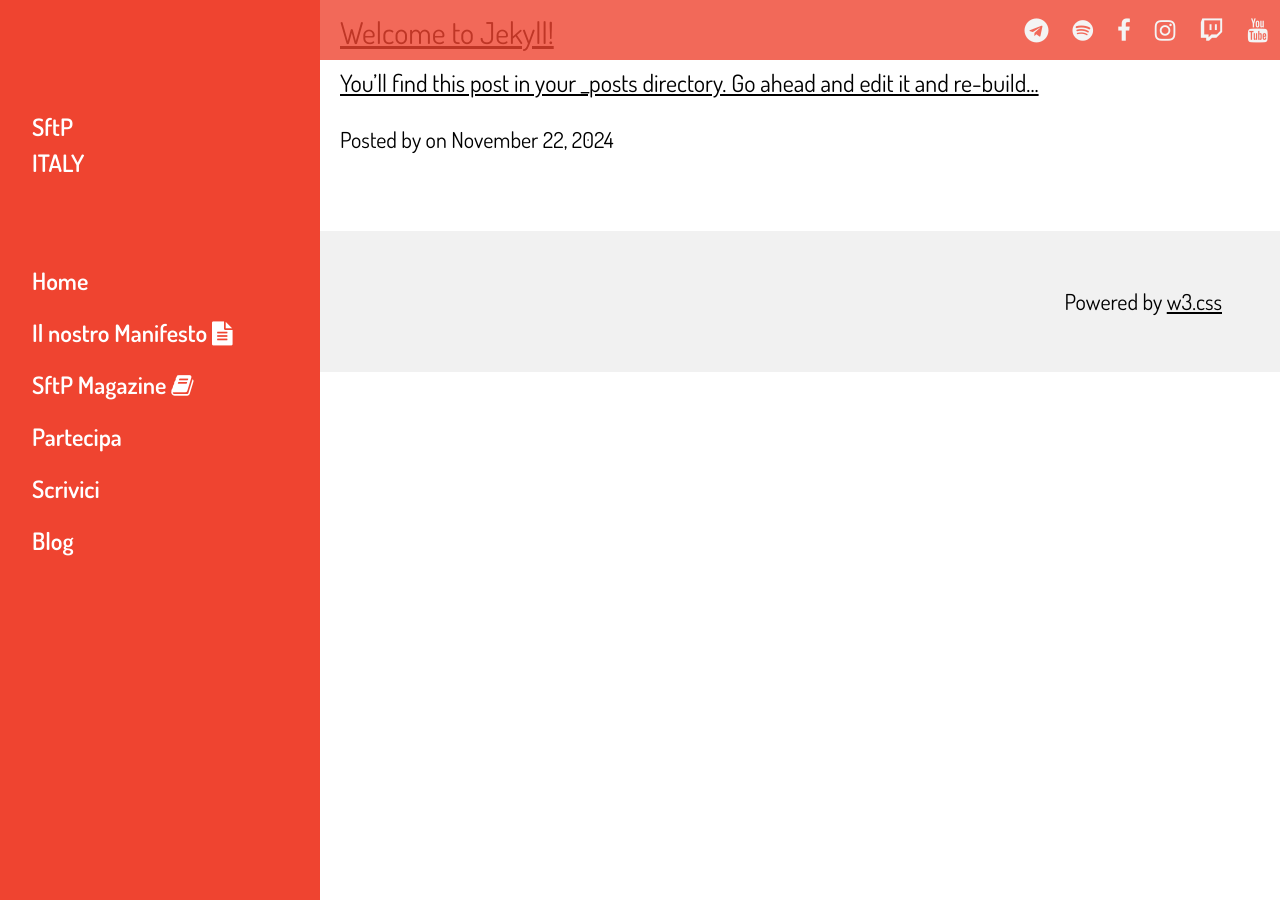
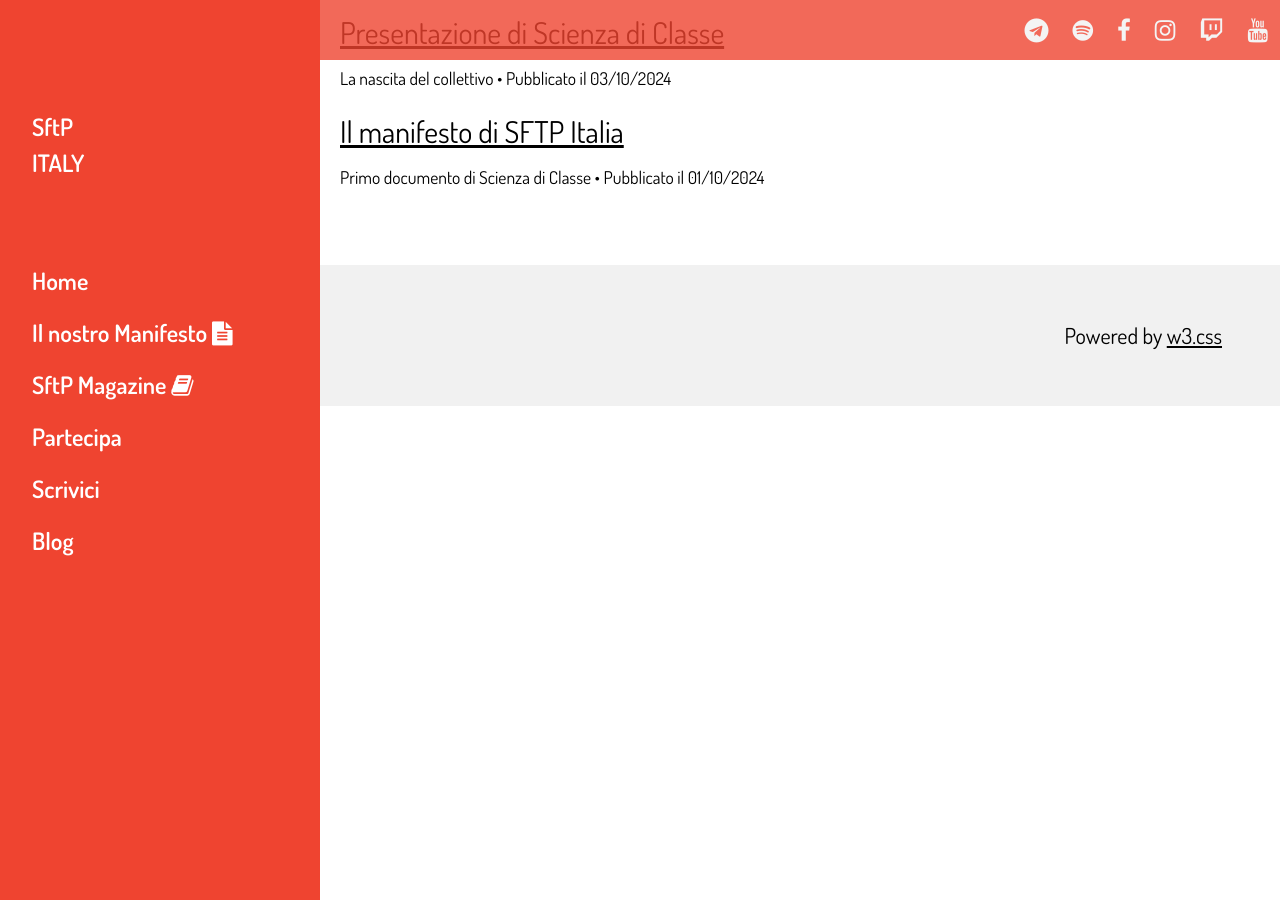
Before and after one commit to scienzadiclasse/sftp-italy.github.io, a Jekyll site: the page built from blog/index.html, in a window 1280 px wide. Built offline with Jekyll 4.4.1, drawn with Linux system fonts in a browser that asks for light colours; part of the change alters nothing that is shown.

Commit message:
first 2 blog entries

```diff
--- a/_includes/sidebar.html
+++ b/_includes/sidebar.html
@@ -7,7 +7,7 @@
     <a href="#" onclick="w3_close()" class="w3-bar-item w3-button w3-hover-white" style="font-size:24px">Home</a>
         <!-- <a href="https://www.instagram.com/sftp.canada/" target="blank" onclick="w3_close()" onclick="w3_close()" class="w3-bar-item w3-button w3-hover-white" style="font-size:24px">Instagram <i class="fa fa-instagram" style="font-size:24px"></i></a>
     <a href="https://linktr.ee/sftp.canada" target="blank" onclick="w3_close()" onclick="w3_close()" class="w3-bar-item w3-button w3-hover-white" style="font-size:24px">Linktree <i class="fa fa-tree" style="font-size:24px"></i></a> -->
-    <a href="docs/manifesto.pdf" target="blank" onclick="w3_close()" class="w3-bar-item w3-button w3-hover-white" style="font-size:24px">Il nostro Manifesto  <i class="fa fa-file-text" style="font-size:24px"></i></a>
+    <a href="/docs/manifesto.pdf" target="blank" onclick="w3_close()" class="w3-bar-item w3-button w3-hover-white" style="font-size:24px">Il nostro Manifesto  <i class="fa fa-file-text" style="font-size:24px"></i></a>
     <a href="https://magazine.scienceforthepeople.org/" target="blank" onclick="w3_close()" class="w3-bar-item w3-button w3-hover-white" style="font-size:24px">SftP Magazine <i class="fa fa-book"></i></a>
     <a href="#partecipa" onclick="w3_close()" class="w3-bar-item w3-button w3-hover-white" style="font-size:24px">Partecipa </a>
     <a href="#scrivici" onclick="w3_close()" class="w3-bar-item w3-button w3-hover-white" style="font-size:24px">Scrivici</a>
--- /dev/null
+++ b/_posts/2024-10-01-manifesto.markdown
@@ -0,0 +1,36 @@
+---
+layout: post
+title: "Il manifesto di SFTP Italia"
+date:  2024-10-01
+subtitle: "Primo documento di Scienza di Classe"
+categories: docs
+---
+**Scienza di Classe** nasce come un gruppo di lavoratrici e lavoratori della scienza, i quali riflettono sulla complessità socio-politica permeante la produzione scientifica e che vogliono una scienza a supporto degli oppressi del mondo.
+
+In questi ultimi anni la scienza, il suo ruolo nella società e di conseguenza quello delle scienziate e degli scienziati, è stato al centro del dibattito. Il caso più emblematico è stato quello della pandemia in cui virologi, biologi, infettivologi sono stati sotto i riflettori con un’intensità inedita. Attraverso i mezzi di comunicazione, scienziate e scienziati hanno raggiunto la fama delle pop-star, polarizzando il dibattito tra detrattori, che li accusano di essere proni al potere e complici di un sistema opaco che agisce nell’ombra, e apologeti acritici, che ne esaltano l’operato poiché depositari di un sapere assoluto e salvifico.
+
+In modo analogo, la crisi climatica ha ridotto gli scienziati e le scienziate al ruolo di “consulenti del potere”, la cui funzione pubblica è di esprimere rimostranza rispetto alla situazione disastrosa del pianeta, senza però che sia offerta loro la possibilità di intervenire realmente nel processo decisionale.
+
+In generale, da parte di chi fa scienza, c’è una difficoltà evidente a prendere parola al di là del proprio giudizio strettamente “tecnico” e di considerarsi come un soggetto interno alla dialettica sociale, economica e politica.
+
+Come **Scienza di Classe**, tenendo conto di questa dialettica, articoliamo la nostra analisi a partire dal presupposto che la scienza non è neutrale. In particolare intendiamo questo postulato in tre principali accezioni.
+
+1. **Non è neutrale negli scopi che si prefigge** . I finanziamenti privati dominano la ricerca e anche il settore pubblico ormai opera in un rapporto ancillare agli interessi delle aziende, privilegiando progetti che hanno un’immediata profittabilità, piuttosto che una ricaduta positiva in termini sociali.
+
+2. **Non è neutrale sul piano del processo scientifico**. Il capitalismo non rimane fuori dalla porta dei laboratori, anzi: la concreta organizzazione del processo produttivo scientifico ricalca quella dell’impresa capitalistica. Basti pensare alla logica competitiva portata all’estremo del publish or perish, che riduce drasticamente la qualità della ricerca, in una gara spasmodica a pubblicare di più, generalmente peggio, in modo da scalare le classifiche dell’H-Index. I lavoratori della scienza, inoltre, si trovano oppressi non solo dalle forti gerarchie interne e da un vortice burocratico senza fine, ma anche dalla scarsa retribuzione e da una crescente precarietà diffusa, in un quadro che si configura come di effettivo sfruttamento. Come in ogni impresa, anche nell’ambito della produzione scientifica, pochi individui gestiscono fondi milionari e li investono in personale specializzato e in strumentazione all’avanguardia, al fine di alimentare il proprio prestigio e trarne lauti profitti.
+
+3. **Non è neutrale sul piano del discorso che produce**. La stessa pretesa di neutralità scientifica è infatti funzionale a legittimare e “naturalizzare” lo status quo: la comunicazione egemonica dei potenti si avvale di metafore, concetti e termini mutuati dall’ambito scientifico, rappresentando impostazioni ideologiche e scelte politiche come risultato di un calcolo razionale, piuttosto che come il prodotto dei rapporti di forza strutturali al capitalismo. Allo stesso tempo, il mito dello scienziato come essere superiore, divinatore di misteri e genio individuale giustifica in qualche maniera la precarietà materiale, in uno scambio perverso con un supposto prestigio sociale e godimento intellettuale.
+
+A partire da questa analisi, come **Scienza di Classe**, riconosciamo il nostro ruolo di **lavoratrici e lavoratori**, produttori di un sapere che trova la propria applicazione all’interno di un determinato sistema sociale, retto da rapporti di forza di tipo capitalistico. Questa consapevolezza impone anche il rifiuto di qualsiasi approccio corporativistico ed esclusivo, che ponga la figura del ricercatore come separata (se non addirittura superiore) rispetto ai lavoratori manuali, agli altri tecnici e agli studenti: queste persone hanno un ruolo fondamentale nella produzione scientifica, ruolo che deve essere riconosciuto.
+
+Quanto fino ad ora stabilito, per noi di **Scienza di Classe** trova la propria dimensione politica nella **lotta per la democratizzazione della scienza**. Questa è possibile solo se portata ad un duplice livello, dentro e fuori il processo produttivo. Lottiamo per una trasformazione radicale dei procedimenti interni al dibattito scientifico: vogliamo poter decidere **cosa ricercare, come ricercare, quando ricercare e dove ricercare** e vogliamo farlo attraverso una stretta connessione con le comunità, i territori ed i settori più marginalizzati delle nostre società. Queste sono condizioni essenziali affinché posizioni di potere, interessi economici e pregiudizi non distorcano il processo scientifico, delegittimandolo. Vogliamo produrre conoscenze, tecnologie etiche ed utili per le classi subalterne delle nostre società, per coloro che nel mondo sono stati esclusi dal benessere occidentale. In poche parole, **concepiamo il nostro ruolo e i nostri interessi in modo organico alla classe a cui apparteniamo**.
+
+Vogliamo costruire un ponte che metta in connessione le scoperte della scienza con chi queste scoperte vuole utilizzarle per migliorare l’esistenza di tutte e tutti e, parallelamente, portare a scienziate e scienziati le prospettive dei movimenti sociali e politici, cercando di comprendere quanto il nostro ruolo è prezioso quando è al servizio di cause giuste.
+
+Pensiamo, poi, che un corretto lavoro di divulgazione scientifica sia fondamentale per il successo di questa lotta. Ci opponiamo ad un approccio divulgativo che vede le masse popolari come una informe moltitudine di ignoranti e che, di conseguenza, concepisce il lavoro comunicativo al meglio come la somministrazione di verità indiscutibili e al peggio come un bastone con cui bacchettare ogni opinione divergente. Questo approccio è funzionale ad escludere ogni potenziale dissenso sugli scopi, il ruolo e la pianificazione della scienza. È necessario ristabilire un rapporto di fiducia reciproca tra i lavoratori della ricerca e le persone comuni, che devono sentirsi partecipi ed integrate nel processo scientifico. Allo stesso tempo, lottiamo con forza per difendere il carattere razionale del processo di produzione scientifica. Esso deve realizzarsi come strumento per indirizzare la società verso l’emancipazione del genere umano, in equilibrio con la natura. In questo senso, ci opponiamo anche ad un relativismo ingenuo, che spesso ammicca al complottismo e che vede la scienza esclusivamente come una marionetta manovrata dal potere.
+
+Come **Scienza di Classe** proponiamo, infine, che si restringa fino ad eliminarsi la distanza creata tra scienze “dure”, scienze applicate, scienze sociali e la loro critica filosofica ed epistemologica. Sappiamo di avere bisogno di ogni campo del sapere per trasformare lo stato di cose e perciò ci assumiamo la responsabilità di formarci su tutti i temi che possono arricchirci come scienziate e scienziati nella società. Pretendiamo che nei corsi scientifici siano messi in risalto o si aggiungano corsi di filosofia, storia e sociologia della scienza, discipline fondamentali per lo sviluppo della capacità critica e che solo raramente impariamo nei margini di tempo libero durante gli anni del nostro lavoro.
+
+Per una scienza democratica.
+Per una scienza dalla parte della maggioranza e non dei pochi.
+Per una Scienza di Classe
--- /dev/null
+++ b/_posts/2024-10-03-scienza-di-classe.markdown
@@ -0,0 +1,15 @@
+---
+layout: post
+title:  "Presentazione di Scienza di Classe"
+date:   2024-10-03
+subtitle: "La nascita del collettivo"
+categories: annunci
+---
+
+Costituitosi nella prima metà del 2023, Scienza di Classe è un collettivo di scienziate e scienziati, di studentesse e studenti, attivi sia nelle scienze esatte e naturali sia in quelle sociali. Scienza di Classe si è da subito data come obiettivo una maggiore democraticità e democratizzazione del sapere scientifico, contrastando quella che viene presentata come la neutralità della scienza. Scienza di Classe vuole invece mostrare il portato ideologico nascosto dietro questa presunta neutralità, nonché l’impatto sociale che ha la scienza oggi. Il discorso scientifico odierno è pressoché polarizzato: da una parte troviamo gli scientisti acritici, ossia gli intellettuali attivi sui giornali mainstream e nelle televisioni, che pretendono di avere una conoscenza assoluta della verità; dall’altro lato troviamo invece i critici della scienza ad ogni costo, personaggi irrazionali che popolano perlopiù il web e i social.
+
+Dopo una fase iniziale di costruzione, principalmente online, a partire da giugno 2023 Scienza di Classe ha organizzato una serie di eventi live, spaziando dalla storia del [rapporto fra scienza e società](https://www.youtube.com/watch?v=wOuspjzjMtw) attraverso il richiamo dei [movimenti radicali per la scienza](https://www.youtube.com/watch?v=5NSatpDaUb8), fino ad arrivare ad approfondimenti specifici sulla [sanità](https://www.youtube.com/watch?v=qUNvW3rOHhc), su [donne e scienza](https://www.youtube.com/watch?v=tOtphtmfDoY) e sulla [intelligenza artificiale](https://www.youtube.com/watch?v=sZjRqmmwldc) (quest’ultimo in collaborazione con [Jacobin Italia](https://jacobinitalia.it)). Scienza di Classe ha anche supportato [Antropocene.org](https://antropocene.org) nell’intervista a [John Bellamy Foster](https://www.youtube.com/watch?v=td8VJ7YHqmQ) di febbraio 2024 e ha in programma altre interviste con scienziati critici di alto livello. Con questi video, Scienza di Classe mira ad offrire un approfondimento equilibrato nei modi ma molto radicale nel suo approccio teorico; offrendo una spiegazione più approfondita di tematiche attuali di grande interesse per la collettività.
+
+In aggiunta a questa attività di video live, adesso disponibili anche in [podcast](https://open.spotify.com/show/7JSij05RVCmrLL5xc0Vey7), Scienza di Classe ha anche curato l’introduzione della nuova edizione di “Sfruttamento, inquinamento, guerra” di Jean Fallot, per i tipi di [Ortothes](https://www.orthotes.com/). Infine, Scienze di Classe ha anche iniziato un percorso di presentazioni dal vivo, come quella svoltasi a Firenze a maggio 2024.
+
+A partire da questo intervento e con il rimando al proprio [Manifesto](https://www.researchgroundhogs.org/wp-content/uploads/2024/10/primo-documento-scienza-di-classe.pdf), Scienza di Classe inizia la propria collaborazione con le [sentinelle della ricerca pubblica](https://www.researchgroundhogs.org).
--- a/_posts/2024-11-22-welcome-to-jekyll.markdown
+++ /dev/null
@@ -1,29 +0,0 @@
----
-layout: post
-title:  "Welcome to Jekyll!"
-date:   2024-11-22 03:34:08 -0500
-categories: jekyll update
----
-You’ll find this post in your `_posts` directory. Go ahead and edit it and re-build the site to see your changes. You can rebuild the site in many different ways, but the most common way is to run `jekyll serve`, which launches a web server and auto-regenerates your site when a file is updated.
-
-Jekyll requires blog post files to be named according to the following format:
-
-`YEAR-MONTH-DAY-title.MARKUP`
-
-Where `YEAR` is a four-digit number, `MONTH` and `DAY` are both two-digit numbers, and `MARKUP` is the file extension representing the format used in the file. After that, include the necessary front matter. Take a look at the source for this post to get an idea about how it works.
-
-Jekyll also offers powerful support for code snippets:
-
-{% highlight ruby %}
-def print_hi(name)
-  puts "Hi, #{name}"
-end
-print_hi('Tom')
-#=> prints 'Hi, Tom' to STDOUT.
-{% endhighlight %}
-
-Check out the [Jekyll docs][jekyll-docs] for more info on how to get the most out of Jekyll. File all bugs/feature requests at [Jekyll’s GitHub repo][jekyll-gh]. If you have questions, you can ask them on [Jekyll Talk][jekyll-talk].
-
-[jekyll-docs]: https://jekyllrb.com/docs/home
-[jekyll-gh]:   https://github.com/jekyll/jekyll
-[jekyll-talk]: https://talk.jekyllrb.com/
--- a/blog/index.html
+++ b/blog/index.html
@@ -5,19 +5,18 @@ locale: it_IT
 {% for post in site.posts %}
 
 <article class="post-preview">
-	<a href="{{ post.url }}">
-		<h2 class="post-title">{{ post.title }}</h2>
-		{% if post.subtitle %}
-		<h3 class="post-subtitle">{{ post.subtitle }}</h3>
+    <a href="{{ post.url }}">
+		<h2 class="post-title">{{ post.title }}</h2></a>
+		<p class="post-subtitle">
+            {% if post.subtitle %}
+            {{ post.subtitle }}
 		{% else %}
-		<h3 class="post-subtitle">
 			{{ post.excerpt | strip_html | truncatewords: 15 }}
-		</h3>
-		{% endif %}
-	</a>
-	<p class="post-meta">
-		Posted by {{ post.author }} on {{ post.date | date: '%B %d, %Y' }}
-	</p>
+            {% endif %}
+		• <span class="post-meta">
+		Pubblicato {{ post.author }} il {{ post.date | date: '%d/%m/%Y' }}
+	</span></p>
+
 </article>
 
 {% endfor %}
--- a/style.css
+++ b/style.css
@@ -274,3 +274,8 @@ hr{border:0;border-top:1px solid #eee;margin:20px 0}
 .w3-border-dark-grey,.w3-hover-border-dark-grey:hover,.w3-border-dark-gray,.w3-hover-border-dark-gray:hover{border-color:#616161!important}
 .w3-border-pale-red,.w3-hover-border-pale-red:hover{border-color:#ffe7e7!important}.w3-border-pale-green,.w3-hover-border-pale-green:hover{border-color:#e7ffe7!important}
 .w3-border-pale-yellow,.w3-hover-border-pale-yellow:hover{border-color:#ffffcc!important}.w3-border-pale-blue,.w3-hover-border-pale-blue:hover{border-color:#e7ffff!important}
+
+.post-subtitle {
+    font-size: 0.8em;
+    margin-top: 0.3em;
+}
```
Also changed, not shown: Gemfile.lock, 1 other file.
